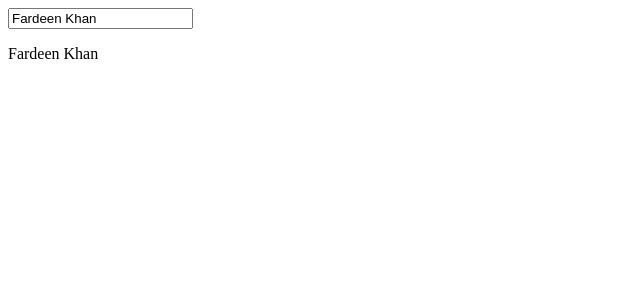
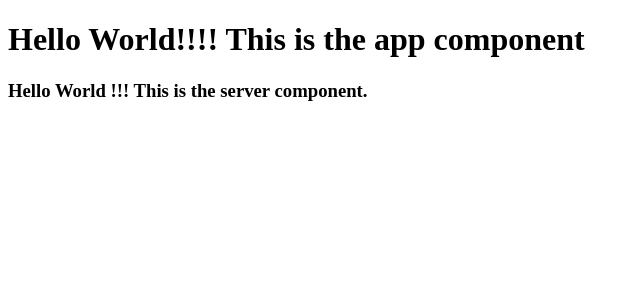
Before and after one commit to fardeen9983/Angular-gems, an Angular app: page / in a window 1280 px wide. Shown: the top 300 px of the page, without its empty margins (0-640 px from the left). Built offline with nearby package versions, Linux system fonts and the light colour scheme.

Commit message:
Created server component

```diff
--- a/src/app/app.component.html
+++ b/src/app/app.component.html
@@ -1,2 +1,2 @@
-<input type="text" [(ngModel)]='name'>
-<p>{{ name }}</p>
+<h1>Hello World!!!! This is the app component</h1>
+<app-server></app-server>
--- /dev/null
+++ b/src/app/server/server.component.html
@@ -0,0 +1 @@
+<h3>Hello World !!! This is the server component.</h3>
```
Also changed, not shown: src/app/app.module.ts (+8 -6 lines), src/app/server/server.component.ts (added, +9 -0 lines).
